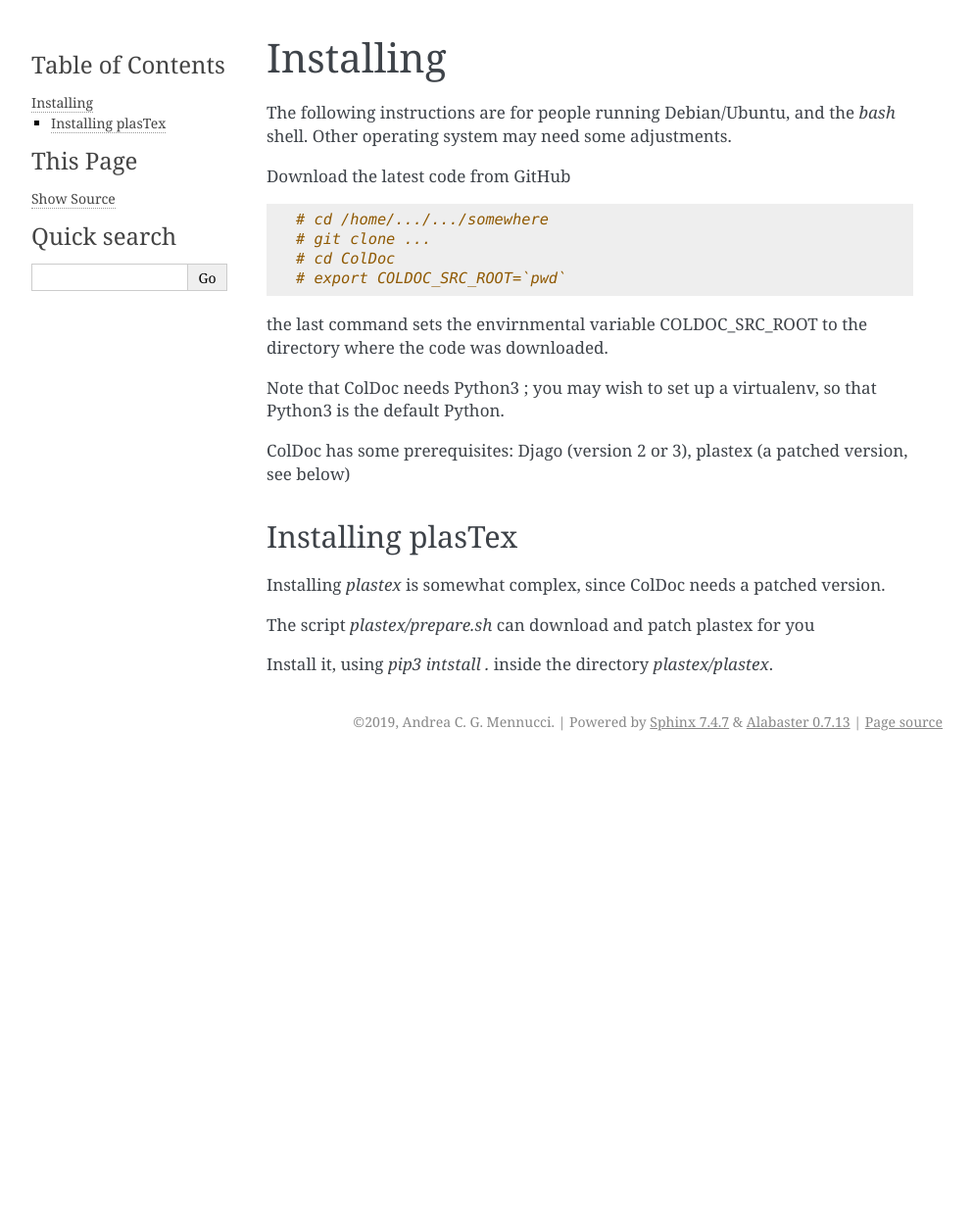
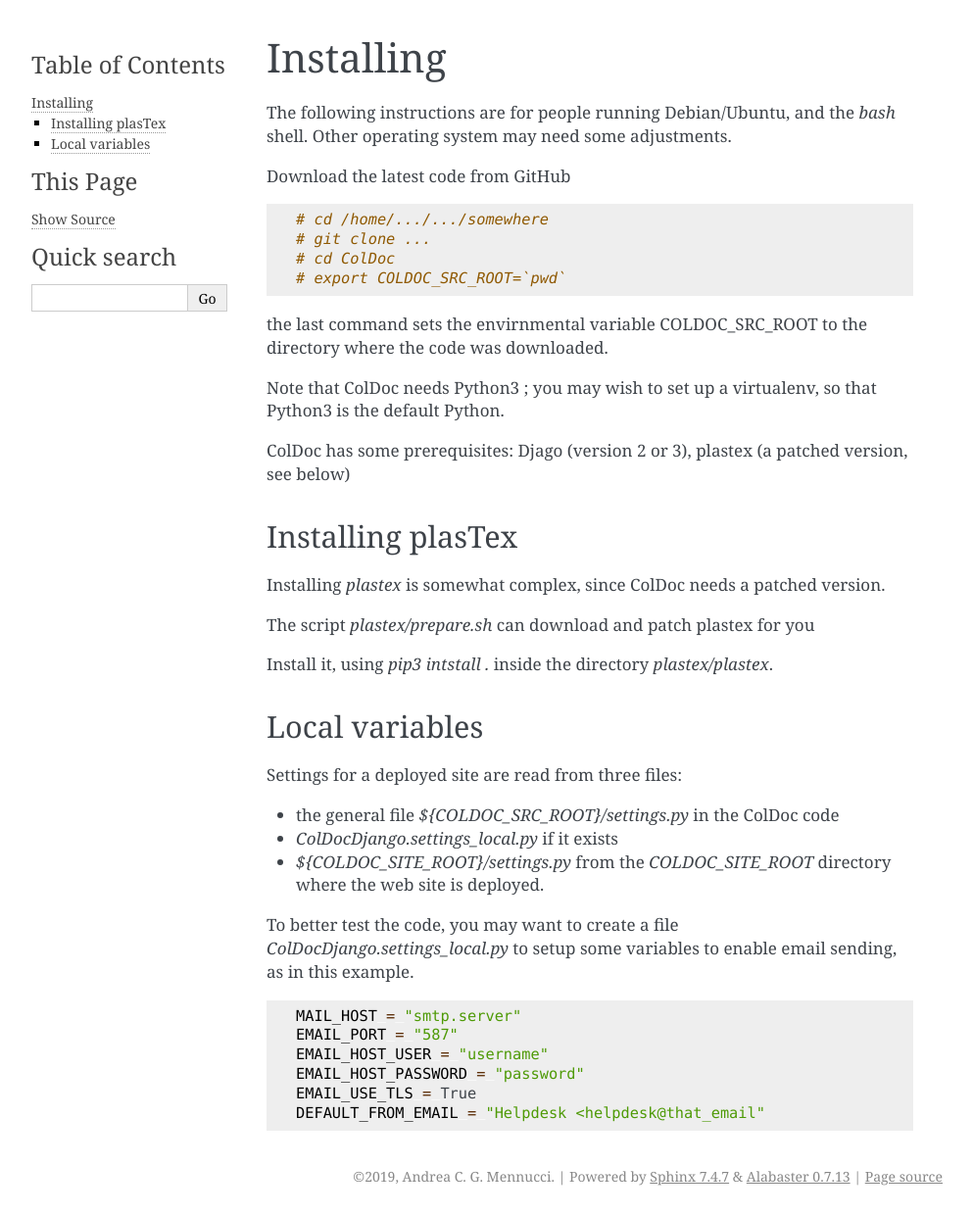
Before and after one commit to mennucc/ColDoc_project, a Sphinx documentation site: the page built from docs/source/install.rst, in a window 1280 px wide. Shown: the whole page at 98% size, without its empty margins (148-1141 px from the left). Built offline with Sphinx 7.4.7, drawn with Linux system fonts in a browser that asks for light colours; pages that are not in the unit, such as notebooks, are missing from menus; before the commit the page ends 900 px from its top, so only the background shows below that.

Commit message:
document it

```diff
--- a/docs/source/install.rst
+++ b/docs/source/install.rst
@@ -20,7 +20,6 @@ Note that ColDoc needs Python3 ; you may wish to set up a virtualenv, so that Py
 
 ColDoc has some prerequisites: Djago (version 2 or 3), plastex (a patched version, see below)
 
-
 Installing plasTex
 ------------------
 
@@ -29,3 +28,31 @@ Installing `plastex` is somewhat complex, since ColDoc needs a patched version.
 The script `plastex/prepare.sh` can download and patch plastex for you
 
 Install it, using `pip3 intstall .` inside the directory `plastex/plastex`.
+
+
+Local variables
+---------------
+
+
+Settings for a deployed site are read from three files:
+
+- the general file `${COLDOC_SRC_ROOT}/settings.py` in the ColDoc code
+
+- `ColDocDjango.settings_local.py` if it exists
+
+-  `${COLDOC_SITE_ROOT}/settings.py` from the `COLDOC_SITE_ROOT` directory where the
+   web site is deployed.
+
+
+To better test the code,
+you may want to create a file `ColDocDjango.settings_local.py` to setup some variables
+to enable email sending, as in this example.
+
+.. code:: shell
+
+	  MAIL_HOST = "smtp.server"
+	  EMAIL_PORT = "587"
+	  EMAIL_HOST_USER = "username"
+	  EMAIL_HOST_PASSWORD = "password"
+	  EMAIL_USE_TLS = True
+	  DEFAULT_FROM_EMAIL = "Helpdesk <helpdesk@that_email"
```
